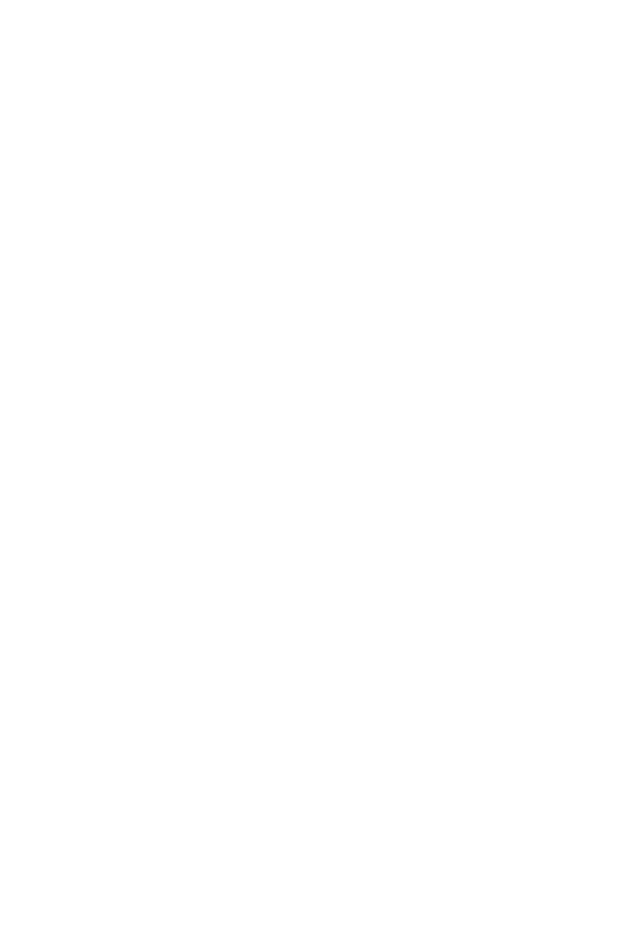
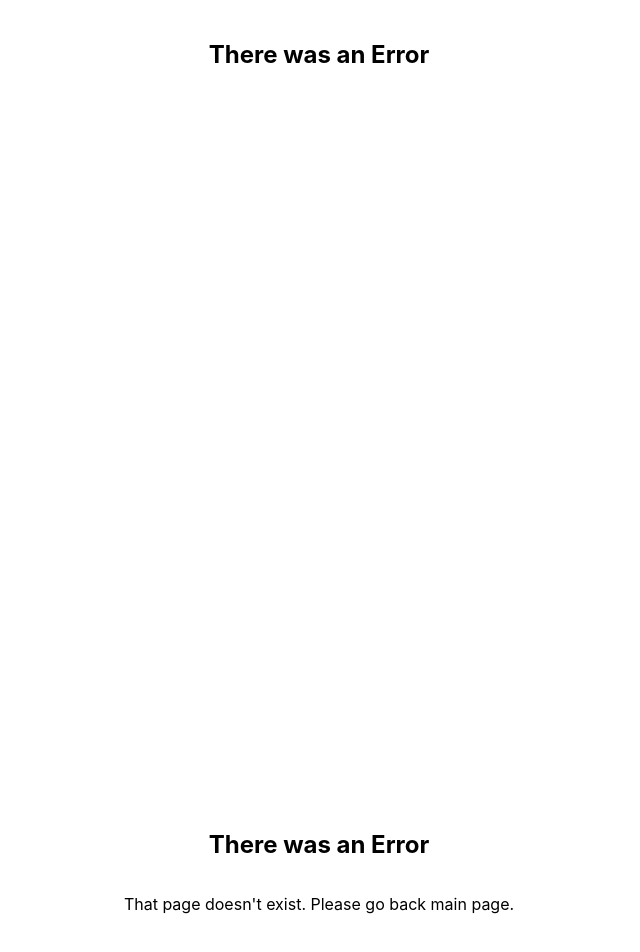
Before and after one commit to ChrisSannar/pinterest-slideshow, a React (Create React App) app: page /error in a window 1280 px wide. Shown: the part 352-1304 px from the top of the page, without its empty margins (321-961 px from the left). Before the commit the page ends 822 px from the top, so only its background shows below. Built offline with nearby package versions, Linux system fonts and the light colour scheme; the HTML template or start-up script is replaced by a standard one.

Commit message:
Added some error handling and small changes

```diff
--- a/src/App.js
+++ b/src/App.js
@@ -35,13 +35,14 @@
 
     // Set our state with the access token to get it everywehre
     this.state = {
-      accessToken: CURRENT_ACCESS_TOKEN, // ***
+      accessToken: '',//CURRENT_ACCESS_TOKEN, // ***
       username: USERNAME, // ***
       boards: BOARDS, // ***
       disableBoards: false,
       showSlides: false,
       pins: [],
-      page: {}
+      page: {},
+      errorMsg: ''
     };
 
     // Binding the functions to use here
@@ -82,7 +83,7 @@
             res(true);
           })
           .catch(err => {
-            console.log(`BAD AUTH ERR`, err);
+            this.setState({ errorMsg: `There was a problem with authentication. Please try again later.`})
             res(false);
           });
       });
@@ -258,17 +259,35 @@
         />
         <Route
           path="/boards"
-          render={ (props) =>
-            <Boards { ...props }
-              boards={ this.state.boards }
-              getBoards={ this.getBoards }
-              selectBoard={ this.selectBoard }
-              disableBoards={ this.state.disableBoards }>
-            </Boards> }
+          render={ (props) => {
+            if (this.state.accessToken) {
+              return (<Boards { ...props }
+                  boards={ this.state.boards }
+                  getBoards={ this.getBoards }
+                  selectBoard={ this.selectBoard }
+                  disableBoards={ this.state.disableBoards }>
+                </Boards>);
+            } else {
+              return (<Error
+                  { ...props }
+                  errorMsg={ `You don't have an access token. Go to the main page and try again.` }>
+                </Error>);
+            }
+          }}
         />
         <Route
           path="/error"
-          render={ (props) => <Error { ...props }></Error> }
+          render={ (props) => <Error
+            { ...props }
+            errorMsg={ this.state.errorMsg }
+          ></Error>}
+        ></Route>
+        <Route
+          path="/*"
+          render={ (props) => <Error
+              { ...props }
+              errorMsg={ `That page doesn't exist. Please go back main page.`}>
+            </Error> }
         />
       </Router>
     );
--- a/src/components/Error/Error.js
+++ b/src/components/Error/Error.js
@@ -9,6 +9,7 @@
     return (
       <div className="center-page">
         <h2>There was an Error</h2>
+        <p>{ this.props.errorMsg }</p>
       </div>
     );
 
--- a/src/components/Slideshow/Slideshow.css
+++ b/src/components/Slideshow/Slideshow.css
@@ -6,7 +6,7 @@
   left: 0;
   right: 0;
   bottom: 0;
-  background-color: rgba(0,0,0,0.95);
+  background-color: rgba(15,15,15,1);
   z-index: 2;
   transition: 0.15s;
 }
--- a/src/components/Slideshow/Slideshow.js
+++ b/src/components/Slideshow/Slideshow.js
@@ -9,6 +9,7 @@
       index: 0
     }
 
+    // I realize now this probably wasn't the best way of doing this, but hell. Here it is
     this.Over = React.createRef();
     this.Center = React.createRef();
     this.Prev = React.createRef();
@@ -18,7 +19,6 @@
     this.close = this.close.bind(this);
     this.handleKey = this.handleKey.bind(this);
     this.handleMouse = this.handleMouse.bind(this);
-
 
     window.addEventListener(`keydown`, this.handleKey);
     window.addEventListener(`mousemove`, this.handleMouse);
@@ -144,7 +144,7 @@
       this.Center.current.style.opacity = 0;
       setTimeout(() => {
         res(true);
-      }, 200);
+      }, 300);
     });
   }
 
@@ -154,7 +154,7 @@
       setTimeout(() => {
         this.Center.current.style.opacity = 1;
         res(true);
-      }, 200);
+      }, 300);
     });
   }
 
@@ -163,6 +163,10 @@
     await this.fadeOutImage();
     this.props.shufflePins();
     this.setState({ index: 0 });
+  }
+
+  failedImage() {
+    console.log(`IMAGE FAILED TO LOAD`);
   }
 
   render () {
@@ -221,6 +225,7 @@
               className="center-pin"
               src={ this.props.pins[this.state.index].image.original.url }
               onLoad={ this.fadeInImage.bind(this) }
+              onError={ this.failedImage.bind(this) }
               alt="Current Pin"/>
           </div>
           <span
--- a/src/components/Start/Start.css
+++ b/src/components/Start/Start.css
@@ -1,4 +1,4 @@
-.center-page {
+.center-page-start {
   display: flex;
   flex-direction: column;
   align-items: center;
@@ -6,7 +6,7 @@
   min-height: 100vh;
 }
 
-.center-page > * {
+.center-page-start > * {
   transition: 1s;
   opacity: 0;
 }
--- a/src/components/Start/Start.js
+++ b/src/components/Start/Start.js
@@ -58,7 +58,7 @@
     // Otherwise, we just go with the normal page
     } else {
       return (
-        <div className="center-page">
+        <div className="center-page-start">
           <h1 style={this.state.moveDown[0]}>Pinterest Slide Show</h1>
           <h2 style={this.state.moveDown[1]}>Please login and the select the board you would like to preview.</h2>
           <a
```
